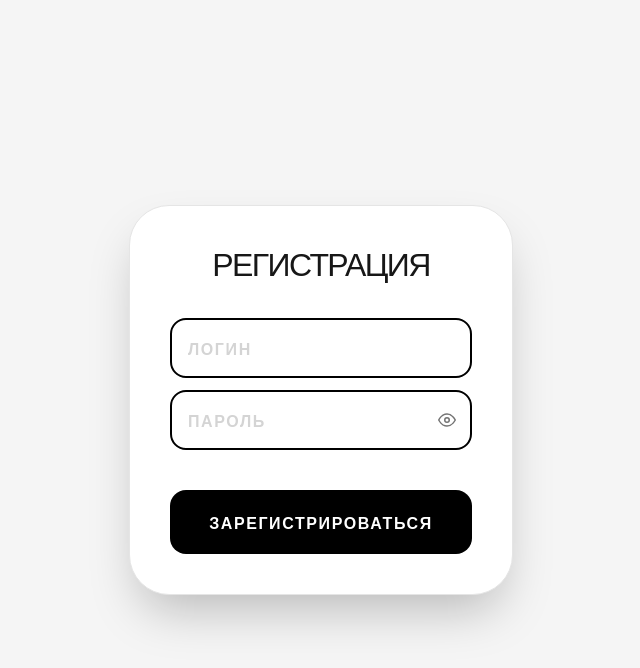
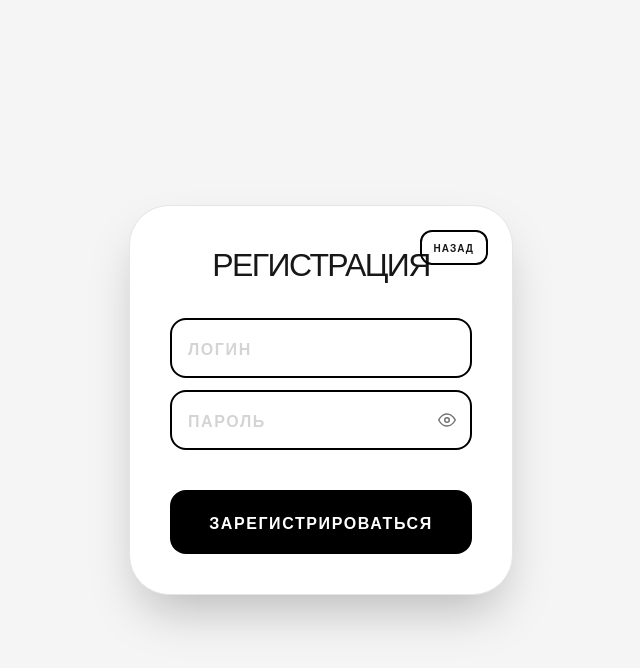
Before and after one commit to AndreyV105105105/Falcons, a React (Vite) app in the folder frontend/: page / in a window 1280 px wide. Both pictures are taken after a click on the button "РЕГИСТРАЦИЯ". Shown: the top 668 px of the page, without its empty margins (319-959 px from the left). Built offline with nearby package versions, Linux system fonts and the light colour scheme.

Commit message:
add back button to registration screen

```diff
--- a/frontend/src/App.jsx
+++ b/frontend/src/App.jsx
@@ -47,7 +47,7 @@ function App() {
 
 
   // Общие стили для инпутов авторизации
-  const authInputStyle = "w-full font-bold p-4 border-2 border-black rounded-2xl focus:bg-neutral-50 outline-none font-oswald uppercase tracking-widest placeholder:text-neutral-300";
+  const authInputStyle = "w-full font-bold p-4 border-2 border-black rounded-2xl focus:bg-neutral-50 outline-none font-oswald tracking-widest placeholder:text-neutral-300";
 
   return (
     <div className="min-h-screen bg-neutral-100 flex flex-col items-center justify-center p-4 font-sans text-neutral-900">
--- a/frontend/src/screens/Registration.jsx
+++ b/frontend/src/screens/Registration.jsx
@@ -20,8 +20,15 @@ const Registration = ({authInputStyle, setScreen}) => {
     };
 
     return (
-        <div className="bg-white p-10 rounded-[40px] shadow-2xl w-full max-w-sm flex flex-col items-center border border-neutral-200">
+        <div className="relative bg-white p-10 rounded-[40px] shadow-2xl w-full max-w-sm flex flex-col items-center border border-neutral-200">
+            <button
+                onClick={() => setScreen('auth')}
+                className="absolute top-6 right-6 font-oswald font-bold uppercase text-[10px] tracking-widest border-2 border-black rounded-xl px-3 py-2 hover:bg-black hover:text-white transition-colors cursor-pointer"
+            >
+                Назад
+            </button>
             <h1 className="font-oswald text-[32px] mb-10 uppercase tracking-tighter leading-none text-center">Регистрация</h1>
+
             <div className="w-full space-y-3">
                 <input type="text" placeholder="ЛОГИН" className={authInputStyle} onChange={(e) => setLogin(e.target.value)} />
                 <div className="relative w-full">
```
